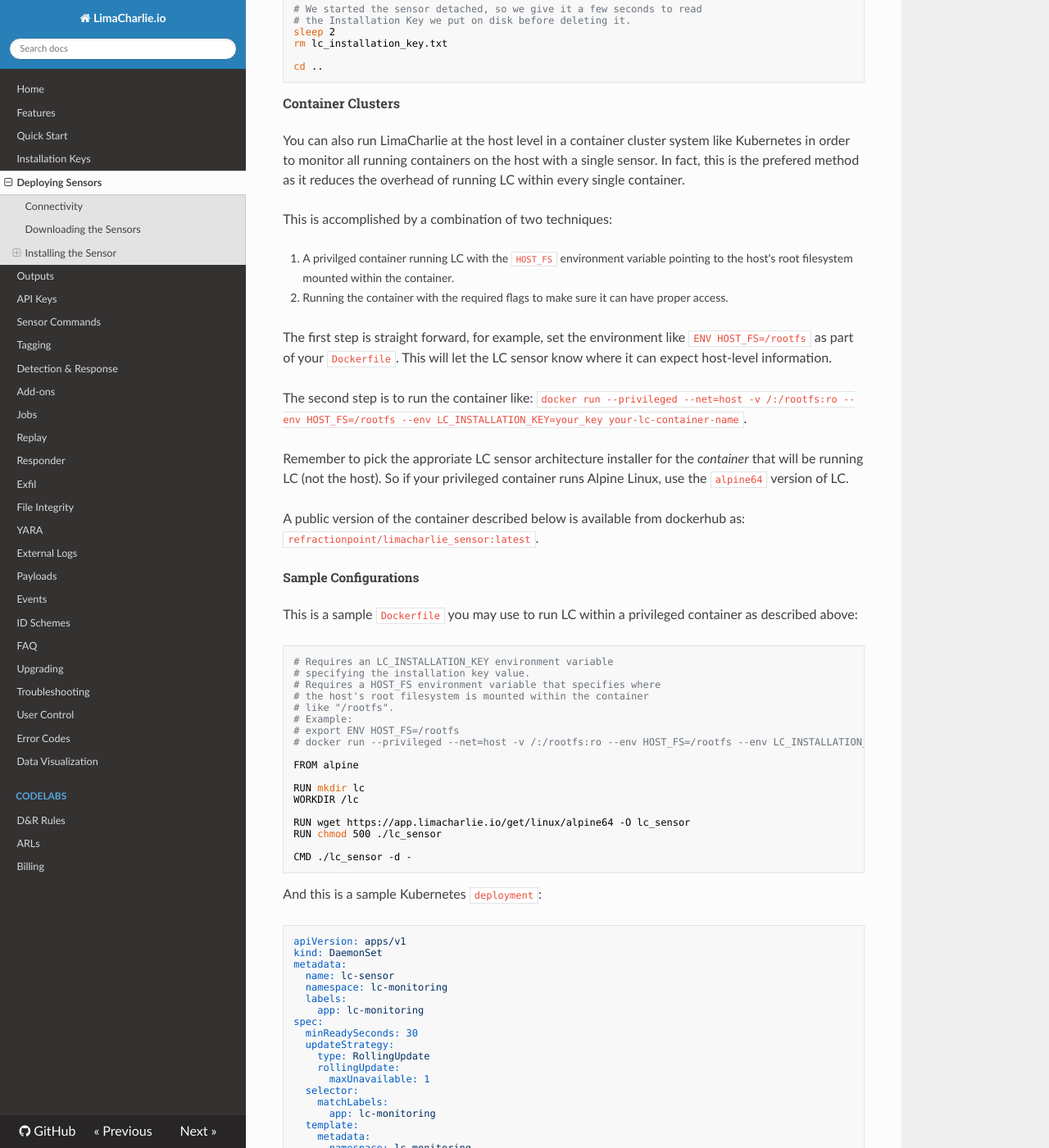
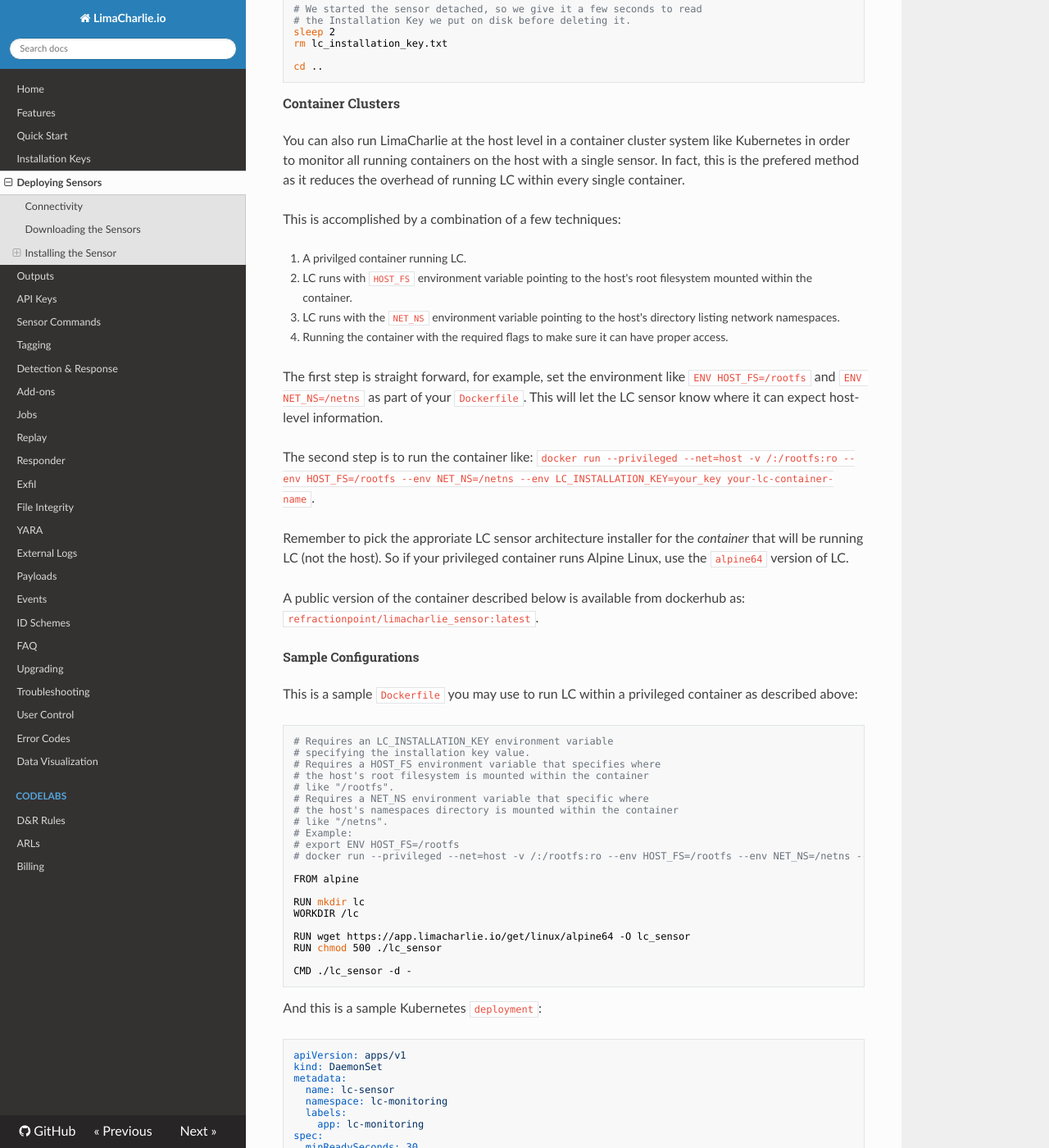
Before and after one commit to refractionPOINT/lce_doc, an MkDocs documentation site: the page built from docs/deploy_sensor.md, in a window 1280 px wide and 1400 px high, scrolled down 4851 px. Shown: the whole window at 82% size. Built offline with MkDocs 1.6.1, drawn with Linux system fonts in a browser that asks for light colours; nearby versions of some CDN libraries; old or Windows-style settings are respelled for this version of MkDocs; some of the changed text lies outside the part shown.

Commit message:
Adding details about new usage of NET_NS for linux network namespaces.

````diff
--- a/docs/deploy_sensor.md
+++ b/docs/deploy_sensor.md
@@ -175,14 +175,16 @@ like Kubernetes in order to monitor all running containers on the host with
 a single sensor. In fact, this is the prefered method as it reduces the overhead
 of running LC within every single container.
 
-This is accomplished by a combination of two techniques:
+This is accomplished by a combination of a few techniques:
 
-1. A privilged container running LC with the `HOST_FS` environment variable pointing to the host's root filesystem mounted within the container.
+1. A privilged container running LC.
+1. LC runs with `HOST_FS` environment variable pointing to the host's root filesystem mounted within the container.
+1. LC runs with the `NET_NS` environment variable pointing to the host's directory listing network namespaces.
 1. Running the container with the required flags to make sure it can have proper access.
 
-The first step is straight forward, for example, set the environment like `ENV HOST_FS=/rootfs` as part of your `Dockerfile`. This will let the LC sensor know where it can expect host-level information.
+The first step is straight forward, for example, set the environment like `ENV HOST_FS=/rootfs` and `ENV NET_NS=/netns` as part of your `Dockerfile`. This will let the LC sensor know where it can expect host-level information.
 
-The second step is to run the container like: `docker run --privileged --net=host -v /:/rootfs:ro --env HOST_FS=/rootfs --env LC_INSTALLATION_KEY=your_key your-lc-container-name`.
+The second step is to run the container like: `docker run --privileged --net=host -v /:/rootfs:ro --env HOST_FS=/rootfs --env NET_NS=/netns --env LC_INSTALLATION_KEY=your_key your-lc-container-name`.
 
 Remember to pick the approriate LC sensor architecture installer for the *container* that will be running LC (not the host).
 So if your privileged container runs Alpine Linux, use the `alpine64` version of LC.
@@ -198,9 +200,12 @@ This is a sample `Dockerfile` you may use to run LC within a privileged containe
 # Requires a HOST_FS environment variable that specifies where
 # the host's root filesystem is mounted within the container
 # like "/rootfs".
+# Requires a NET_NS environment variable that specific where
+# the host's namespaces directory is mounted within the container
+# like "/netns".
 # Example:
 # export ENV HOST_FS=/rootfs
-# docker run --privileged --net=host -v /:/rootfs:ro --env HOST_FS=/rootfs --env LC_INSTALLATION_KEY=your_key refractionpoint/limacharlie_sensor
+# docker run --privileged --net=host -v /:/rootfs:ro --env HOST_FS=/rootfs --env NET_NS=/netns --env LC_INSTALLATION_KEY=your_key refractionpoint/limacharlie_sensor
 
 FROM alpine
 
@@ -258,12 +263,17 @@ spec:
           env:
             - name: HOST_FS
               value: /rootfs
+            - name: NET_NS
+              value: /netns
             - name: LC_INSTALLATION_KEY
               value: <<<< YOUR INSTALLATION KEY GOES HERE >>>>
       volumes:
         - name: all-host-fs
           hostPath:
             path: /
+        - name: all-host-ns
+          hostPath:
+            path: /var/run/docker/netns
       hostNetwork: true
 ```
 
````
